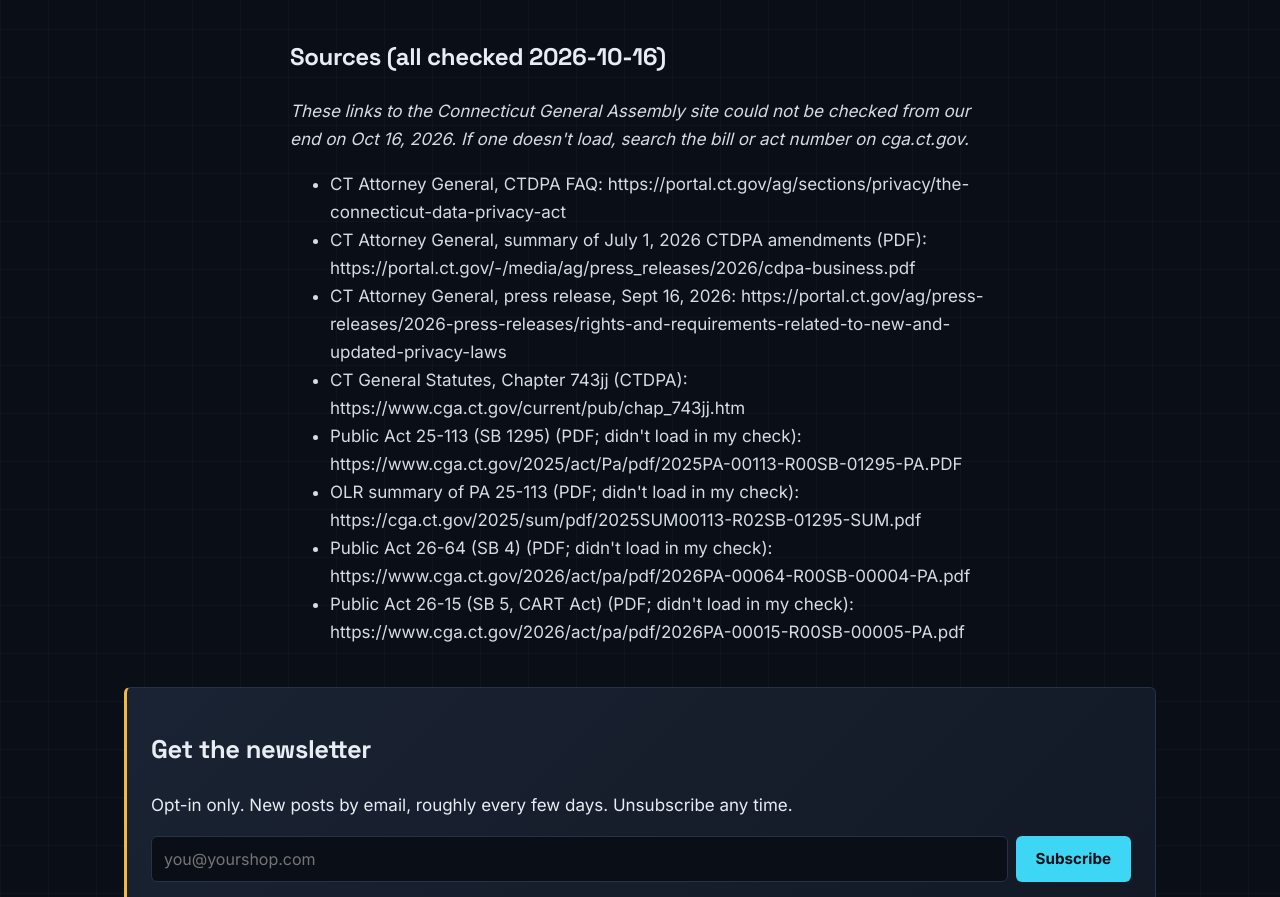
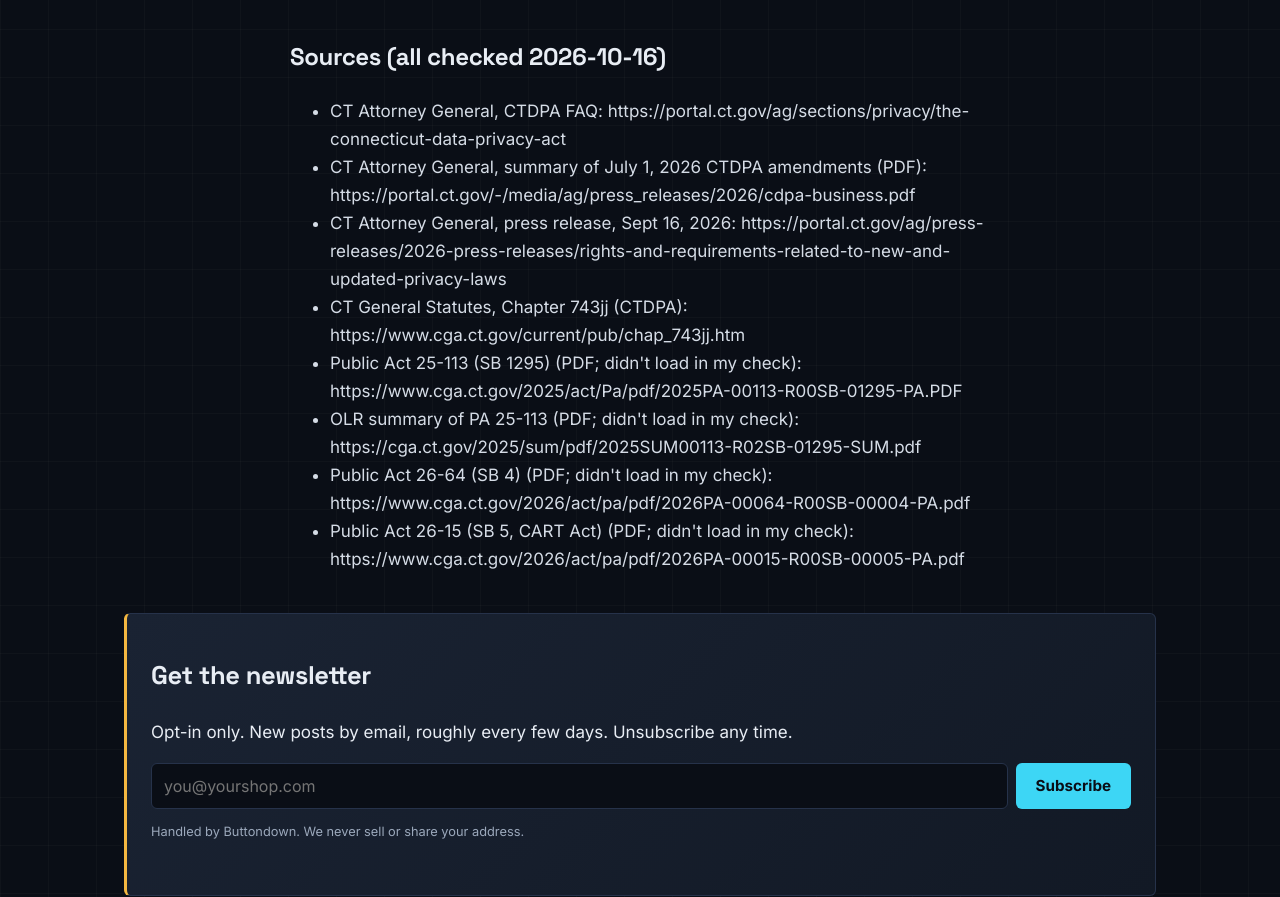
Before and after one commit to MorganGrok/backofficecrew, an Eleventy site: page src/posts/ct-privacy-explainer.md in a window 1280 px wide. Shown: the part 3955-4852 px from the top of the page. Built offline with nearby package versions, Linux system fonts and the light colour scheme; Eleventy itself is replaced by a stand-in of ours; files that its build step writes are made by us from their sources.

Commit message:
Remove unverified-links note from CT privacy explainer (Jeff confirmed cga.ct.gov links 2026-10-16 2:26 PM ET)

```diff
--- a/src/posts/ct-privacy-explainer.md
+++ b/src/posts/ct-privacy-explainer.md
@@ -83,8 +83,6 @@ For a business that just handles invoices and statements, most of SB 4 may not a
 
 ## Sources (all checked 2026-10-16)
 
-*These links to the Connecticut General Assembly site could not be checked from our end on Oct 16, 2026. If one doesn't load, search the bill or act number on cga.ct.gov.*
-
 - CT Attorney General, CTDPA FAQ: https://portal.ct.gov/ag/sections/privacy/the-connecticut-data-privacy-act
 - CT Attorney General, summary of July 1, 2026 CTDPA amendments (PDF): https://portal.ct.gov/-/media/ag/press_releases/2026/cdpa-business.pdf
 - CT Attorney General, press release, Sept 16, 2026: https://portal.ct.gov/ag/press-releases/2026-press-releases/rights-and-requirements-related-to-new-and-updated-privacy-laws
```
